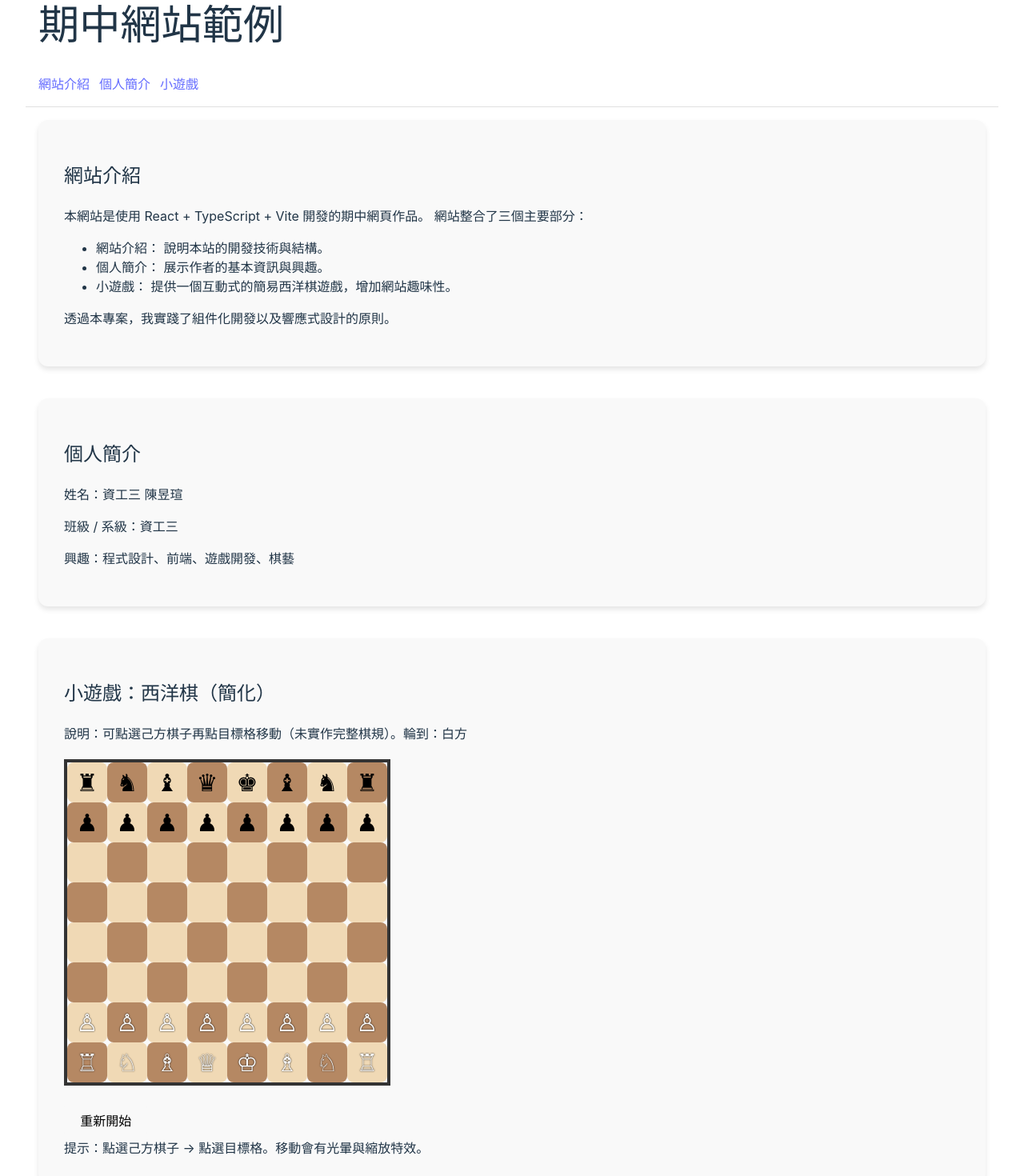
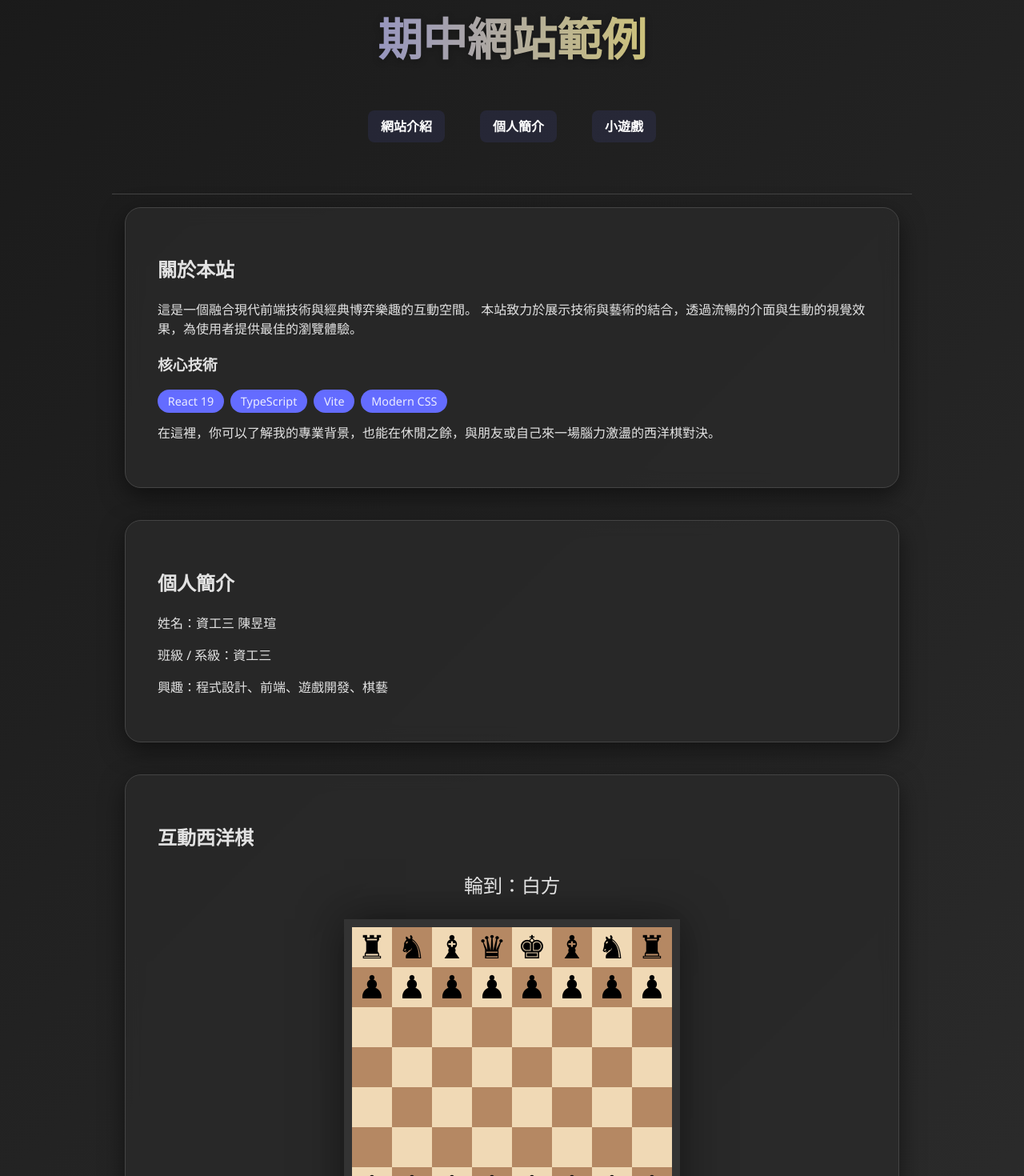
Before and after one commit to shrh80206/2026-5-9, a React (Vite) app: page / in a window 1280 px wide. Shown: the part 80-1550 px from the top of the page at 80% size. Built offline with nearby package versions, Linux system fonts and the light colour scheme; the HTML template or start-up script is replaced by a standard one.

Commit message:
feat: 優化網站特效、加入西洋棋勝負判定、更新網站介紹內容

```diff
--- a/src/components/Game.tsx
+++ b/src/components/Game.tsx
@@ -4,32 +4,18 @@ type Color = 'w' | 'b'
 type Piece = { kind: string; color: Color } | null
 
 const unicodeMap: Record<string, string> = {
-  K: '♔',
-  Q: '♕',
-  R: '♖',
-  B: '♗',
-  N: '♘',
-  P: '♙',
-  k: '♚',
-  q: '♛',
-  r: '♜',
-  b: '♝',
-  n: '♞',
-  p: '♟',
+  K: '♔', Q: '♕', R: '♖', B: '♗', N: '♘', P: '♙',
+  k: '♚', q: '♛', r: '♜', b: '♝', n: '♞', p: '♟',
 }
 
 function makeInitialBoard(): Piece[][] {
   const emptyRow: Piece[] = Array(8).fill(null)
   const board: Piece[][] = []
-  board.push(
-    ['r', 'n', 'b', 'q', 'k', 'b', 'n', 'r'].map((s) => ({ kind: s, color: 'b' } as Piece))
-  )
+  board.push(['r', 'n', 'b', 'q', 'k', 'b', 'n', 'r'].map((s) => ({ kind: s, color: 'b' } as Piece)))
   board.push(Array(8).fill({ kind: 'p', color: 'b' }))
   for (let i = 0; i < 4; i++) board.push([...emptyRow])
   board.push(Array(8).fill({ kind: 'P', color: 'w' }))
-  board.push(
-    ['R', 'N', 'B', 'Q', 'K', 'B', 'N', 'R'].map((s) => ({ kind: s, color: 'w' } as Piece))
-  )
+  board.push(['R', 'N', 'B', 'Q', 'K', 'B', 'N', 'R'].map((s) => ({ kind: s, color: 'w' } as Piece)))
   return board
 }
 
@@ -37,34 +23,40 @@ export default function Game() {
   const [board, setBoard] = useState<Piece[][]>(() => makeInitialBoard())
   const [selected, setSelected] = useState<{ r: number; c: number } | null>(null)
   const [turn, setTurn] = useState<Color>('w')
+  const [winner, setWinner] = useState<Color | null>(null)
   const [lastMove, setLastMove] = useState<{ r: number; c: number } | null>(null)
 
   function onSquareClick(r: number, c: number) {
+    if (winner) return
     const piece = board[r][c]
+
     if (selected) {
       const src = selected
       const p = board[src.r][src.c]
-      if (!p) {
+      if (!p || p.color !== turn) {
         setSelected(null)
         return
       }
-      if (p.color !== turn) {
-        setSelected(null)
-        return
-      }
+
       const target = board[r][c]
       if (target && target.color === p.color) {
         setSelected({ r, c })
         return
       }
+
+      // 檢查是否吃掉國王
+      if (target && (target.kind.toLowerCase() === 'k')) {
+        setWinner(turn)
+      }
+
       const newBoard = board.map((row) => row.map((cell) => (cell ? { ...cell } : null)))
       newBoard[r][c] = { ...p }
       newBoard[src.r][src.c] = null
+
       setBoard(newBoard)
       setSelected(null)
       setLastMove({ r, c })
       setTurn((t) => (t === 'w' ? 'b' : 'w'))
-      setTimeout(() => setLastMove(null), 900)
     } else {
       if (piece && piece.color === turn) {
         setSelected({ r, c })
@@ -76,15 +68,25 @@ export default function Game() {
     setBoard(makeInitialBoard())
     setSelected(null)
     setTurn('w')
+    setWinner(null)
     setLastMove(null)
   }
 
   return (
-    <div>
-      <h2>小遊戲：西洋棋（簡化）</h2>
-      <p>說明：可點選己方棋子再點目標格移動（未實作完整棋規）。輪到：{turn === 'w' ? '白方' : '黑方'}</p>
+    <div className="game-container">
+      <h2>互動西洋棋</h2>
+      <div className="game-status">
+        {winner ? (
+          <div className="winner-announcement animate-bounce">
+            🎉 恭喜！{winner === 'w' ? '白方' : '黑方'} 獲得勝利！
+          </div>
+        ) : (
+          <p>輪到：<span className={turn === 'w' ? 'text-white' : 'text-black'}>{turn === 'w' ? '白方' : '黑方'}</span></p>
+        )}
+      </div>
+
       <div className="chess-wrap">
-        <div className="chess-board" aria-label="chessboard">
+        <div className="chess-board">
           {board.map((row, r) =>
             row.map((cell, c) => {
               const isDark = (r + c) % 2 === 1
@@ -93,13 +95,10 @@ export default function Game() {
               return (
                 <button
                   key={`${r}-${c}`}
-                  className={`square ${isDark ? 'dark' : 'light'} ${isSelected ? 'selected' : ''} ${
-                    isLast ? 'glow' : ''
-                  }`}
+                  className={`square ${isDark ? 'dark' : 'light'} ${isSelected ? 'selected' : ''} ${isLast ? 'last-move' : ''}`}
                   onClick={() => onSquareClick(r, c)}
-                  aria-label={`square-${r}-${c}`}
                 >
-                  <span className={`piece ${cell ? (cell.color === 'w' ? 'white' : 'black') : ''}`}>
+                  <span className={`piece ${cell ? (cell.color === 'w' ? 'white' : 'black') : ''} ${cell ? 'animate-in' : ''}`}>
                     {cell ? unicodeMap[cell.kind] : ''}
                   </span>
                 </button>
@@ -109,8 +108,11 @@ export default function Game() {
         </div>
 
         <div className="chess-controls">
-          <button onClick={resetBoard}>重新開始</button>
-          <div className="legend">提示：點選己方棋子 → 點選目標格。移動會有光暈與縮放特效。</div>
+          <button className="reset-btn" onClick={resetBoard}>重新開始</button>
+          <div className="legend">
+            <p>💡 提示：點擊棋子進行選取，再次點擊目標位置移動。</p>
+            <p>🏆 勝利條件：吃掉對方的國王即可獲勝！</p>
+          </div>
         </div>
       </div>
     </div>
--- a/src/components/Intro.tsx
+++ b/src/components/Intro.tsx
@@ -1,17 +1,23 @@
 export default function Intro() {
   return (
-    <div>
-      <h2>網站介紹</h2>
-      <p>
-        本網站是使用 React + TypeScript + Vite 開發的期中網頁作品。
-        網站整合了三個主要部分：
+    <div className="intro-container">
+      <h2>關於本站</h2>
+      <p className="intro-text">
+        這是一個融合現代前端技術與經典博弈樂趣的互動空間。
+        本站致力於展示技術與藝術的結合，透過流暢的介面與生動的視覺效果，為使用者提供最佳的瀏覽體驗。
       </p>
-      <ul>
-        <li><strong>網站介紹：</strong> 說明本站的開發技術與結構。</li>
-        <li><strong>個人簡介：</strong> 展示作者的基本資訊與興趣。</li>
-        <li><strong>小遊戲：</strong> 提供一個互動式的簡易西洋棋遊戲，增加網站趣味性。</li>
-      </ul>
-      <p>透過本專案，我實踐了組件化開發以及響應式設計的原則。</p>
+      <div className="tech-stack">
+        <h3>核心技術</h3>
+        <div className="tags">
+          <span className="tag">React 19</span>
+          <span className="tag">TypeScript</span>
+          <span className="tag">Vite</span>
+          <span className="tag">Modern CSS</span>
+        </div>
+      </div>
+      <p className="vision">
+        在這裡，你可以了解我的專業背景，也能在休閒之餘，與朋友或自己來一場腦力激盪的西洋棋對決。
+      </p>
     </div>
   )
 }
--- a/src/index.css
+++ b/src/index.css
@@ -1,115 +1,182 @@
 :root {
-  font-family: Inter, system-ui, Avenir, Helvetica, Arial, sans-serif;
+  font-family: 'Segoe UI', Tahoma, Geneva, Verdana, sans-serif;
   line-height: 1.5;
   font-weight: 400;
-
   color-scheme: light dark;
   color: rgba(255, 255, 255, 0.87);
-  background-color: #242424;
-
-  font-synthesis: none;
-  text-rendering: optimizeLegibility;
-  -webkit-font-smoothing: antialiased;
-  -moz-osx-font-smoothing: grayscale;
-
+  background: linear-gradient(135deg, #1a1a1a 0%, #2d2d2d 100%);
   --primary: #646cff;
-  --primary-hover: #535bf2;
-  --bg-dark: #1a1a1a;
-  --card-bg: #2a2a2a;
-  --border: #3f3f3f;
+  --primary-hover: #747bff;
+  --card-bg: rgba(42, 42, 42, 0.8);
+  --border: #444;
+  --white-square: #f0d9b5;
+  --black-square: #b58863;
+  --accent: #ffeb3b;
 }
 
 body {
   margin: 0;
   display: flex;
-  min-width: 320px;
   min-height: 100vh;
 }
 
 #root {
   width: 100%;
-  max-width: 1280px;
+  max-width: 1000px;
   margin: 0 auto;
   padding: 2rem;
 }
 
-h1 { font-size: 3.2em; line-height: 1.1; }
+h1 {
+  font-size: 3.5rem;
+  background: linear-gradient(to right, #646cff, #ffeb3b);
+  -webkit-background-clip: text;
+  -webkit-text-fill-color: transparent;
+  text-align: center;
+  margin-bottom: 3rem;
+  filter: drop-shadow(0 2px 4px rgba(0,0,0,0.3));
+}
 
 section {
   background: var(--card-bg);
-  padding: 2rem;
-  border-radius: 12px;
-  margin-bottom: 2rem;
-  box-shadow: 0 4px 6px rgba(0,0,0,0.1);
+  backdrop-filter: blur(10px);
+  padding: 2.5rem;
+  border-radius: 20px;
+  margin-bottom: 3rem;
+  border: 1px solid var(--border);
+  box-shadow: 0 10px 30px rgba(0,0,0,0.5);
+  transition: transform 0.3s ease;
+}
+
+section:hover {
+  transform: translateY(-5px);
+}
+
+nav {
+  display: flex;
+  justify-content: center;
+  gap: 2rem;
+  margin-bottom: 3rem;
 }
 
 nav a {
-  color: var(--primary);
+  color: #fff;
   text-decoration: none;
-  font-weight: 600;
+  font-weight: bold;
+  padding: 0.5rem 1rem;
+  border-radius: 8px;
+  transition: all 0.3s ease;
+  background: rgba(100, 108, 255, 0.1);
 }
 
 nav a:hover {
-  color: var(--primary-hover);
+  background: var(--primary);
+  box-shadow: 0 0 15px var(--primary);
 }
 
-/* Chess Game Styles */
+/* Intro Styles */
+.tag {
+  background: var(--primary);
+  padding: 0.3rem 0.8rem;
+  border-radius: 20px;
+  font-size: 0.9rem;
+  margin-right: 0.5rem;
+}
+
+/* Game Styles */
+.game-status {
+  text-align: center;
+  font-size: 1.5rem;
+  margin-bottom: 1.5rem;
+}
+
+.winner-announcement {
+  color: var(--accent);
+  font-weight: bold;
+  text-shadow: 0 0 10px rgba(255, 235, 59, 0.5);
+}
+
 .chess-board {
   display: grid;
-  grid-template-columns: repeat(8, 50px);
-  grid-template-rows: repeat(8, 50px);
-  border: 4px solid #333;
-  width: fit-content;
-  margin: 20px 0;
+  grid-template-columns: repeat(8, 1fr);
+  width: 400px;
+  height: 400px;
+  border: 10px solid #333;
+  box-shadow: 0 0 50px rgba(0,0,0,0.5);
+  margin: 0 auto;
 }
 
 .square {
-  width: 50px;
-  height: 50px;
+  aspect-ratio: 1/1;
+  border: none;
+  cursor: pointer;
   display: flex;
   align-items: center;
   justify-content: center;
-  font-size: 30px;
-  border: none;
-  cursor: pointer;
-  padding: 0;
+  font-size: 2.5rem;
+  transition: all 0.2s ease;
 }
 
-.square.light { background-color: #f0d9b5; }
-.square.dark { background-color: #b58863; }
-.square.selected { background-color: #7b61ff !important; }
+.square.light { background-color: var(--white-square); }
+.square.dark { background-color: var(--black-square); }
+
+.square:hover {
+  filter: brightness(1.2);
+  transform: scale(1.05);
+  z-index: 10;
+}
+
+.square.selected {
+  background-color: #ffeb3b !important;
+  box-shadow: inset 0 0 15px rgba(0,0,0,0.5);
+}
+
+.square.last-move {
+  box-shadow: inset 0 0 15px #646cff;
+}
 
 .piece {
-  user-select: none;
+  transition: all 0.3s cubic-bezier(0.175, 0.885, 0.32, 1.275);
 }
 
-.piece.white { color: #fff; text-shadow: 0 0 2px #000; }
-.piece.black { color: #000; }
-
-.chess-controls {
-  margin-top: 1rem;
+.animate-in {
+  animation: popIn 0.3s ease-out;
 }
 
-button {
-  border-radius: 8px;
-  border: 1px solid transparent;
-  padding: 0.6em 1.2em;
-  font-size: 1em;
-  font-weight: 500;
-  font-family: inherit;
-  background-color: #1a1a1a;
+@keyframes popIn {
+  from { transform: scale(0); opacity: 0; }
+  to { transform: scale(1); opacity: 1; }
+}
+
+@keyframes bounce {
+  0%, 100% { transform: translateY(0); }
+  50% { transform: translateY(-10px); }
+}
+
+.animate-bounce {
+  animation: bounce 1s infinite;
+}
+
+.reset-btn {
+  display: block;
+  margin: 2rem auto;
+  background: #f44336;
+  color: white;
+  border: none;
+  padding: 1rem 2rem;
+  border-radius: 10px;
+  font-size: 1.1rem;
   cursor: pointer;
-  transition: border-color 0.25s;
+  transition: all 0.3s ease;
 }
-button:hover { border-color: var(--primary); }
-button:focus, button:focus-visible { outline: 4px auto -webkit-focus-ring-color; }
 
-@media (prefers-color-scheme: light) {
-  :root {
-    color: #213547;
-    background-color: #ffffff;
-    --card-bg: #f9f9f9;
-    --border: #e0e0e0;
-  }
-  button { background-color: #f9f9f9; }
+.reset-btn:hover {
+  background: #d32f2f;
+  transform: scale(1.1);
+  box-shadow: 0 0 20px rgba(244, 67, 54, 0.5);
 }
+
+@media (max-width: 600px) {
+  .chess-board { width: 300px; height: 300px; }
+  .square { font-size: 1.8rem; }
+}
```
